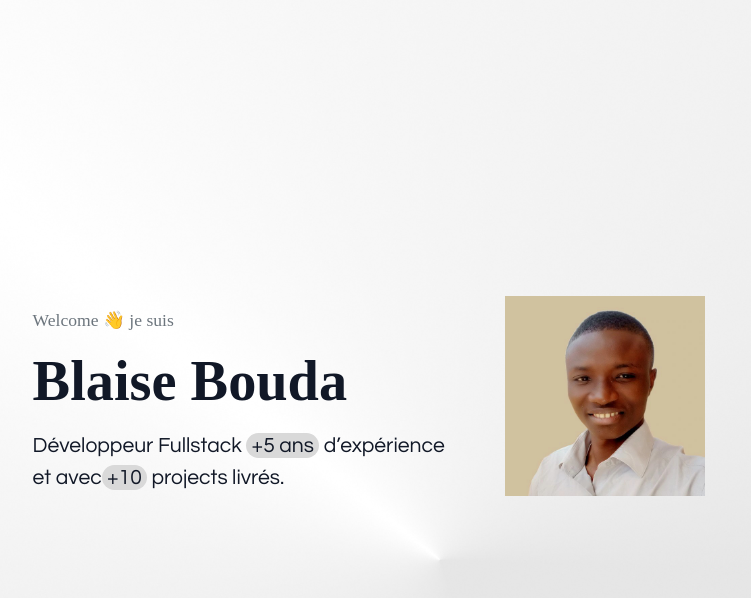
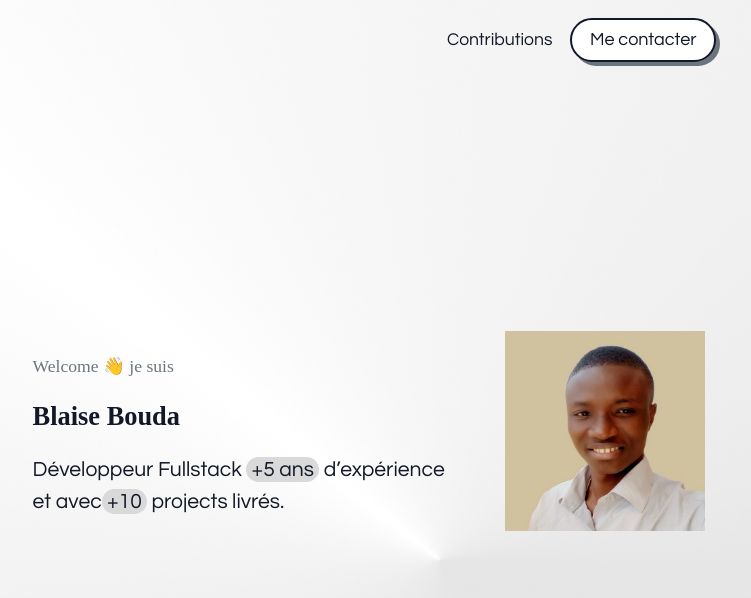
Before and after one commit to BlaiseBouda/dev-portfolio, a React (Vite) app: page / in a window 1280 px wide. Shown: the top 598 px of the page, without its empty margins (271-1022 px from the left). Built offline with nearby package versions, Linux system fonts and the light colour scheme; a web font is replaced by a local one.

Commit message:
feat : header

```diff
--- a/src/App.css
+++ b/src/App.css
@@ -3,13 +3,30 @@
   height: 100dvh;
   background: url("./assets/hero-bg.png") center center/cover no-repeat;
   place-content: center;
+  position: relative;
+}
+
+header {
+  position: absolute;
+  width: 100%;
+  max-width: 730px;
+  margin: auto;
+  display: flex;
+  justify-content: space-between;
+  padding: 1em;
+
+  top: 0;
+  left: 50%;
+  transform: translateX(-50%);
 }
 
 .hero_container {
+  position: relative;
   margin: auto;
   width: 100%;
   padding: 2em;
   text-align: center;
+  top: 2rem;
 
   display: flex;
   flex-direction: column;
@@ -19,7 +36,6 @@
 
 .hero_container .desc {
   max-width: 420px;
-  font-size: 1.2em;
 }
 
 .hero_container span {
--- /dev/null
+++ b/src/components/Flex.tsx
@@ -0,0 +1,26 @@
+type StackProps = {
+  gap?: string;
+  direction?: "row" | "column";
+  center?: boolean;
+  children: React.ReactNode;
+};
+
+export default function Flex({
+  gap = "1em",
+  direction = "row",
+  center = false,
+  children,
+}: StackProps) {
+  return (
+    <div
+      style={{
+        display: "flex",
+        gap: gap,
+        flexDirection: direction,
+        alignItems: center ? "center" : "",
+      }}
+    >
+      {children}
+    </div>
+  );
+}
--- a/src/components/Stack.tsx
+++ /dev/null
@@ -1,17 +0,0 @@
-type StackProps = {
-  gap?: string;
-  direction?: "row" | "column";
-  children: React.ReactNode;
-};
-
-export default function Stack({
-  gap = "1em",
-  direction = "column",
-  children,
-}: StackProps) {
-  return (
-    <div style={{ display: "flex", gap: gap, flexDirection: direction }}>
-      {children}
-    </div>
-  );
-}
--- a/src/index.css
+++ b/src/index.css
@@ -2,6 +2,7 @@
   margin: 0;
   padding: 0;
   box-sizing: border-box;
+  font-family: inherit;
 }
 
 :root {
@@ -46,37 +47,43 @@
   font-size: 1.2em;
 }
 
-a {
-  font-weight: 500;
-  color: #646cff;
-  text-decoration: inherit;
-}
-a:hover {
-  color: #535bf2;
+.cta-btn {
+  background-color: #ffffff;
+  border: 2px solid var(--primary-color-900);
+  border-radius: 30px;
+  box-shadow: var(--primary-color-700) 4px 4px 0 0;
+  color: var(--primary-color-900);
+  cursor: pointer;
+  display: inline-block;
+  font-size: 18px;
+  padding: 0.6em 1em;
+  text-align: center;
+  text-decoration: none;
+  user-select: none;
+  -webkit-user-select: none;
+  touch-action: manipulation;
+  transition: var(--transition);
 }
 
-h1 {
-  font-size: 3.2em;
-  line-height: 1.1;
+.cta-btn:hover {
+  box-shadow: var(--primary-color-700) 2px 2px 0 0;
+  transform: translate(2px, 2px);
 }
 
-button {
-  border-radius: 8px;
-  border: 1px solid transparent;
-  padding: 0.6em 1.2em;
-  font-size: 1em;
-  font-weight: 500;
-  font-family: inherit;
-  background-color: var(--border-color);
-  cursor: pointer;
-  transition: border-color 0.25s;
+.cta-btn:active {
+  transform: translate(4px, 4px);
 }
-button:hover {
-  border-color: #646cff;
+
+.btn-link {
+  text-decoration: none;
+  color: var(--primary-color-900);
+  transition: var(--transition);
 }
-button:focus,
-button:focus-visible {
-  outline: 4px auto -webkit-focus-ring-color;
+
+.btn-link:hover {
+  opacity: 0.6;
+  text-decoration: underline;
+  transition: var(--transition);
 }
 
 .unbounded-400 {
--- a/src/sections/Hero.tsx
+++ b/src/sections/Hero.tsx
@@ -1,18 +1,28 @@
-import Stack from "../components/Stack";
+import Flex from "../components/Flex";
 import profileImg from "../assets/profile.jpeg";
 
 export default function Hero() {
   return (
     <section className="hero" id="hero">
+      <header>
+        <div></div>
+        <Flex center>
+          <a className="btn-link" href="#contributions">
+            Contributions
+          </a>
+          <button className="cta-btn">Me contacter</button>
+        </Flex>
+      </header>
+
       <div className="hero_container">
-        <Stack gap="1em" direction="column">
+        <Flex direction="column">
           <p className="unbounded text-gray">Welcome 👋 je suis</p>
           <h1 className="unbounded">Blaise Bouda</h1>
-          <p className="desc">
+          <p className="desc text-lg">
             Développeur Fullstack <span>+5 ans</span> d’expérience et avec
             <span>+10</span> projects livrés.
           </p>
-        </Stack>
+        </Flex>
         <div className="igmx">
           <img src={profileImg} alt="profile" width="200" />
         </div>
```
